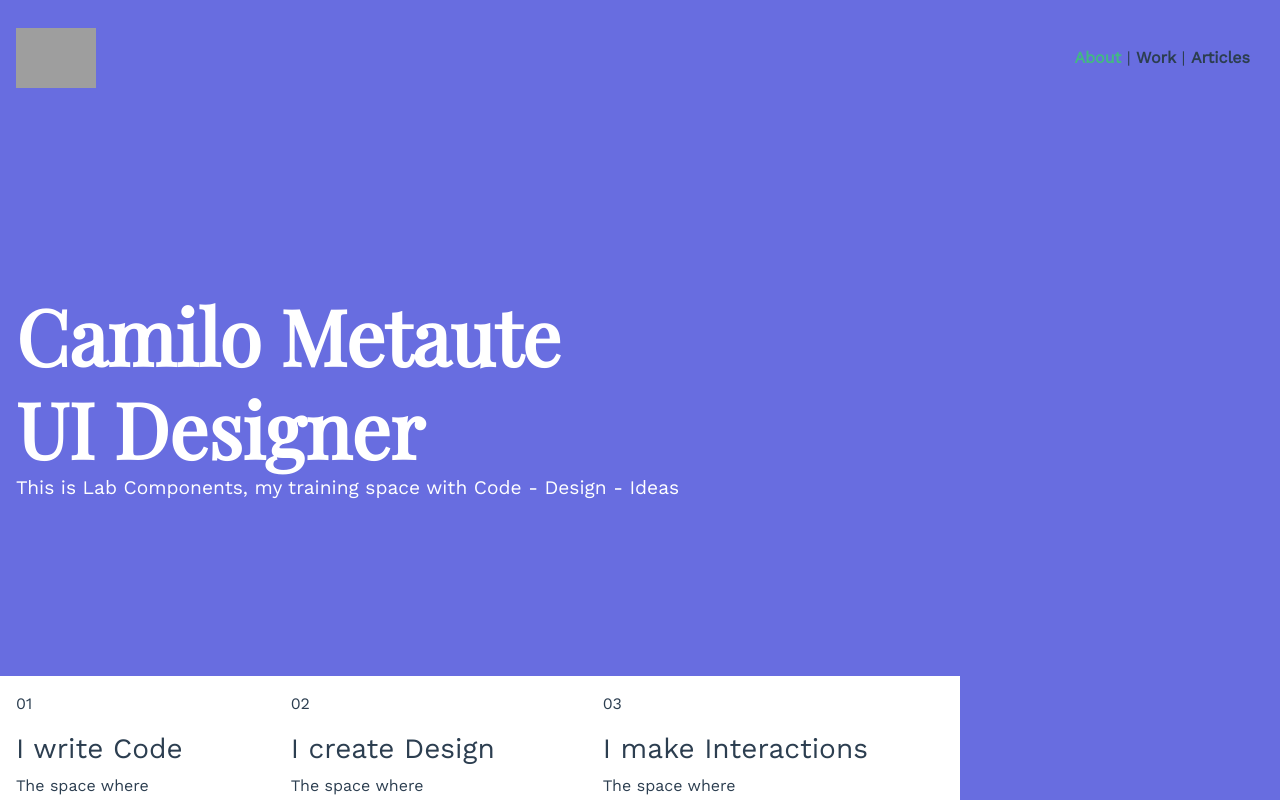
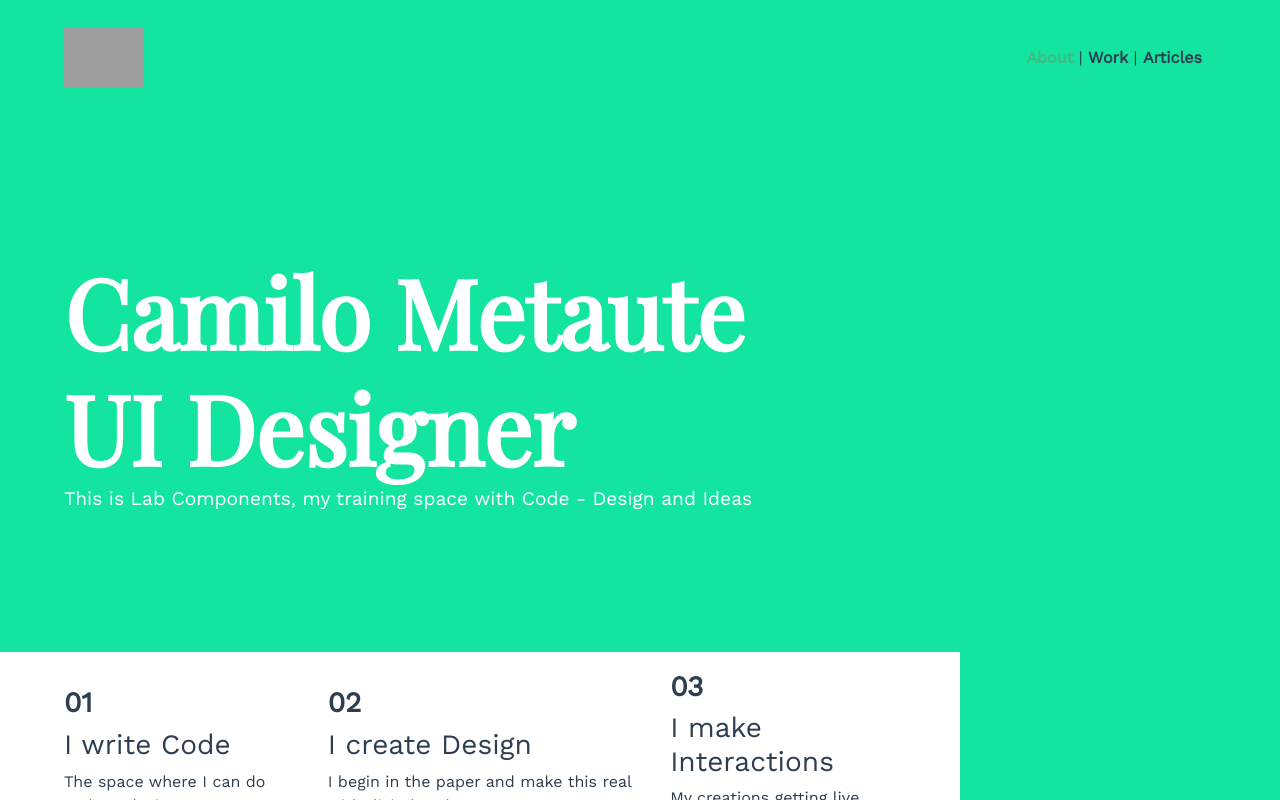
Before and after one commit to milometaute/lab-ui-components, a Vue app: page / in a window 1280 px wide. Shown: the top 800 px of the page. Built offline with nearby package versions, Linux system fonts and the light colour scheme; grey boxes are pictures that could not be loaded.

Commit message:
change styles from home

```diff
--- a/src/App.vue
+++ b/src/App.vue
@@ -1,8 +1,8 @@
 <template>
   <div id="app">
-    <div class="main-content" style="height: 100vh;background-color: #686de0;">
+    <div class="main-content" style="height: 100vh;background-color: #13E4A0;">
 
-      <div class="d-flex align-items-center py-3 lc-navbar">
+      <div class="d-flex align-items-center py-3 px-5 lc-navbar">
         <img alt="Vue logo" class="ml-3 mr-auto" height="60px" src="http://milometaute.com/wp-content/uploads/2018/06/logo-milometaute-02.png">
         <div id="nav">
           <router-link to="/">About</router-link> |
@@ -12,27 +12,36 @@
       </div>
 
       <div class="d-flex align-items-center lc-header">
-        <div class="text-left mx-3">
+        <div class="text-left mx-3 px-5">
           <h1 class="w-100 py-0 my-0 display-2"> <span class="d-block">Camilo Metaute</span>  <span class="d-block">UI Designer</span> </h1>
-          <span class="w-100">This is Lab Components, my training space with Code - Design - Ideas</span>
+          <span class="w-100">This is Lab Components, my training space with Code - Design and Ideas</span>
         </div>
       </div>
 
-      <div class="d-flex flex-wrap flex-md-nowrap w-75 lc-bottom-menu">
-        <div class="flex-1 text-left p-3 mr-auto">
-          <p>01</p>
+      <div class="d-flex flex-wrap flex-md-nowrap justify-content-center w-75 lc-bottom-menu px-5">
+        <div class="flex-1 desk-content text-left p-3 mr-auto align-self-center">
+          <p class="h3">
+            <strong> 01 </strong>
+          </p>
           <h3>I write Code</h3>
-          <span>The space where</span>
+          <span>The space where I can do real my designs</span>
         </div>
-        <div class="flex-1 text-left p-3 mr-auto">
-          <p>02</p>
+        <div class="flex-1 desk-content text-left p-3 mr-auto align-self-center">
+          <p class="h3">
+            <strong> 02 </strong>
+          </p>
           <h3>I create Design</h3>
-          <span>The space where</span>
+          <span>I begin in the paper and make this real with digital tools</span>
         </div>
-        <div class="flex-1 text-left p-3 mr-auto">
-          <p>03</p>
+        <div class="flex-1 desk-content text-left p-3 mr-auto align-self-center">
+          <p class="h3">
+            <strong> 03 </strong>
+          </p>
           <h3>I make Interactions</h3>
-          <span>The space where</span>
+          <span>My creations getting live with animations</span>
+        </div>
+        <div class="flex-1 mob-content d-lg-none d-block align-self-start w-100">
+          <button class="w-100 btn btn-primary">Ver mi trabajo</button>
         </div>
       </div>
 
@@ -65,14 +74,15 @@
 
 h1 {
   font-family: 'Playfair Display';
+  font-size: 5em !important;
 };
 
 .lc-navbar {
-  height: 10%;
+  height: 8%;
 }
 
 .lc-header {
-  height: 70%;
+  height: 67%;
 }
 
 .lc-header h1 {
@@ -87,8 +97,21 @@ h1 {
 }
 
 .lc-bottom-menu{
-  height: 20%;
   background-color: white;
+  height: 25%;
+  transition: all .3s ease-in-out;
 }
 
+@media (max-width: 992px) {
+  .lc-header {
+    height: 85%;
+  }
+  .lc-bottom-menu {
+    height: 8%;
+  }
+
+  .lc-bottom-menu .desk-content {
+      display: none;
+    }
+}
 </style>
```
